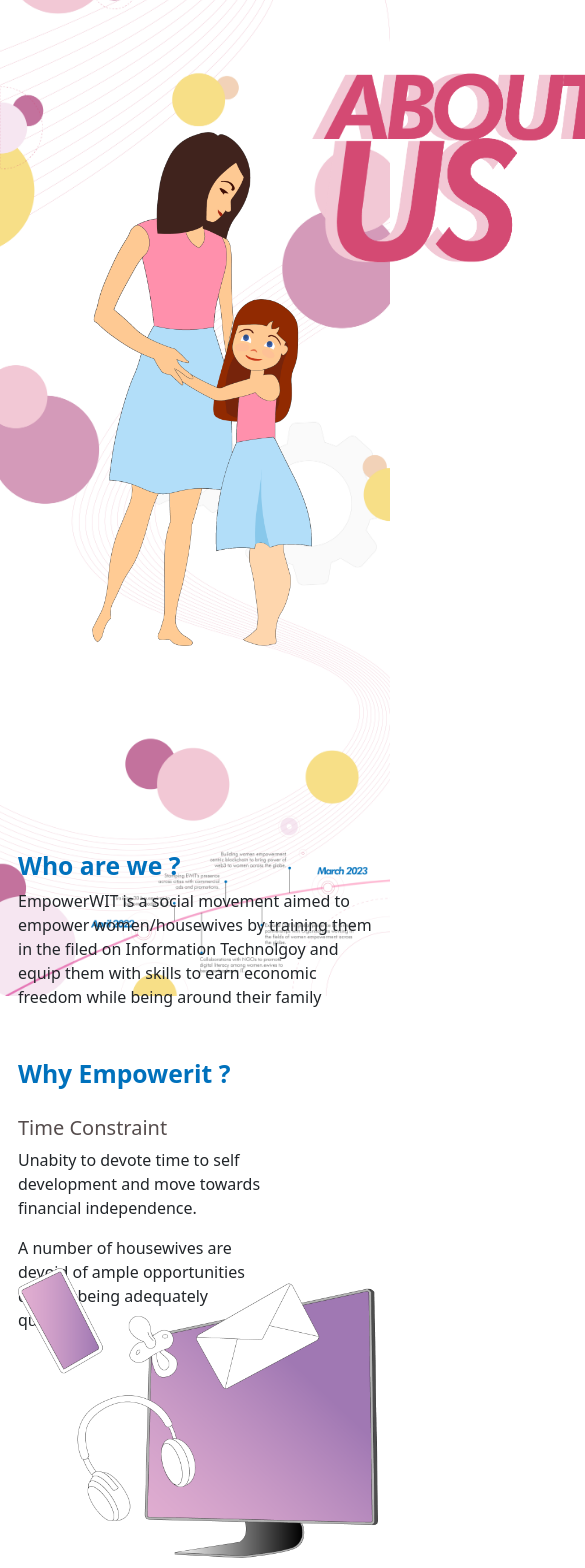
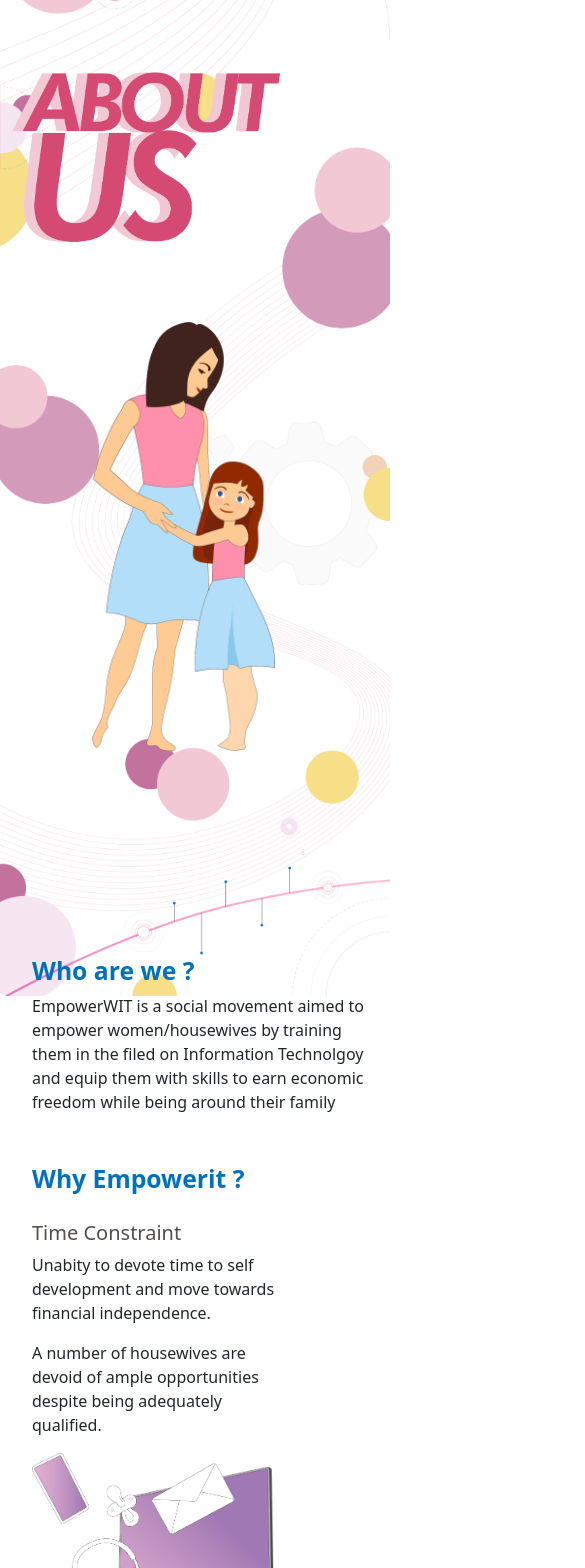
Before and after one commit to kesaviwebsolutions/empowerwit, a React (Create React App) app: page / in a window 390 px wide. Shown: the part 340-1908 px from the top of the page, 585 px wide, since content can reach past the window. Built offline with nearby package versions, Linux system fonts and the light colour scheme.

Commit message:
empowerwi-tupdate

```diff
--- a/src/App.css
+++ b/src/App.css
@@ -1,7 +1,7 @@
 /* NAVBAR*/
 
 .container-fluid {
-  max-width: 1280px;
+  max-width: 1120px;
   margin: 70px auto;
 }
 
@@ -18,7 +18,8 @@
   left: 0;
 }
 li.nav-item {
-  margin-left: 30px;
+  margin-left: 50px;
+  margin-right: -35px;
 }
 .btn-register {
   border: 1px solid;
@@ -82,18 +83,19 @@
 }
 img.wi {
   width: 60%;
-  margin-top: 140px;
+  margin-top: 180px;
+  margin-left: -200px;
 }
 img.di {
   width: 100%;
 }
 .about-imgs {
   display: flex;
-  justify-content: space-evenly;
+  justify-content: center;
   align-items: start;
 }
 .about-area {
-  margin-left: -17px;
+  margin-left: 0px;
   margin-top: 12.8rem;
   border-left: 3px solid;
   padding-left: 20px;
@@ -154,7 +156,7 @@
 .vision-area {
   border-left: 3px solid;
   padding-left: 20px;
-  margin-left: -17px;
+  margin-left: 0px;
   margin-top: 30px;
 }
 
@@ -197,7 +199,7 @@
 
 img.PI {
   width: 60%;
-  margin-top: 30px;
+  margin-top: 100px;
 }
 .partners {
   display: grid;
@@ -246,12 +248,55 @@
     margin-top: 140px;
     margin-left: 5rem;
   }
+  img.hero {
+    width: 100%;
+    height: 65vh;
+  }
 }
 
 @media screen and (max-width: 1024px) {
   .explore-buttons {
-    margin-left: 35px;
+    margin-left: 60px;
     margin-top: 10px;
+  }
+  img.hero {
+    width: 100%;
+    height: 63vh;
+  }
+  .container-fluid {
+    max-width: 970px;
+    margin: 70px auto;
+  }
+  img.heading-img {
+    width: 40%;
+    margin-left: 30px;
+    margin-top: 14px;
+    margin-right: auto;
+  }
+  .para-text {
+    text-align: center;
+    width: 55%;
+  }
+  .available-image {
+    margin-top: 140px;
+    margin-left: 0px;
+  }
+  .available-img {
+    margin-left: -20px;
+    margin-top: 50px;
+  }
+  img.idea-img {
+    width: 100%;
+    margin-left: 30px;
+  }
+  img.wi {
+    width: 50%;
+    margin-top: 140px;
+    margin-left: 5rem;
+  }
+  img.partner {
+    width: 100%;
+    margin-left: 70px;
   }
 }
 
@@ -278,6 +323,22 @@
   }
   .container-fluid {
     max-width: 780px;
+  }
+  .about-imgs {
+    display: grid;
+  }
+  img.about-img {
+    width: 100%;
+    margin-top: 100px;
+  }
+  img.wi {
+    width: 90%;
+    margin-top: 50px;
+    margin-left: 0rem;
+  }
+  .drawing-desktop {
+    display: grid;
+    margin-top: 100px;
   }
 }
 
@@ -320,6 +381,82 @@
     display: block;
     margin: auto 85px;
   }
+  .about-imgs {
+    display: grid;
+    justify-content: center;
+    align-items: start;
+  }
+  img.about-img {
+    width: 90%;
+    margin-top: 70px;
+  }
+  img.wi {
+    width: 50%;
+    margin-top: 40px;
+    margin-left: 5rem;
+  }
+  .about-area {
+    margin-left: 0px;
+    margin-top: 12.8rem;
+    border-left: 0px;
+    padding-left: 20px;
+  }
+  img.di {
+    width: 70%;
+    margin-top: 80px;
+  }
+  .drawing-desktop {
+    display: grid;
+    margin-top: 100px;
+  }
+  img.ddi {
+    width: 40%;
+    display: block;
+    margin: auto;
+  }
+  img.vi {
+    width: 40%;
+    display: grid;
+    margin-top: 90px;
+    margin-left: 100px;
+  }
+  img.ei2 {
+    width: 70%;
+    display: block;
+    margin-right: auto;
+    margin-top: 100px;
+    margin-left: auto;
+  }
+  img.ei {
+    width: 50%;
+    display: block;
+    margin-left: auto;
+    margin-right: auto;
+    margin-top: 70px;
+  }
+  .vision-area {
+    border-left: 0px solid;
+    padding-left: 20px;
+    margin-left: 0px;
+    margin-top: 30px;
+  }
+  img.idea-img {
+    width: 100%;
+    margin-left: 0px;
+  }
+  .available-img {
+    margin-left: 0px;
+    margin-top: 50px;
+  }
+  .available-content {
+    margin-top: 50px;
+    margin-left: 0px !important;
+    position: relative;
+  }
+  img.partner {
+    width: 100%;
+    margin-left: 40px;
+  }
 }
 
 @media screen and (max-width: 280px) {
--- a/src/components/Navbar.js
+++ b/src/components/Navbar.js
@@ -1,6 +1,6 @@
 import React from "react";
 import img from "./images/img10.png";
-import bg1 from "./images/background.png";
+import bg1 from "./images/background_wt.png";
 export default function Navbar() {
   return (
     <div>
@@ -46,6 +46,11 @@
                     Roadmap
                   </a>
                 </li>
+                <li className="nav-item">
+                  <a className="nav-link active" href="/courses">
+                    Courses
+                  </a>
+                </li>
               </ul>
 
               <div className="buttons d-flex">
--- a/src/components/pages/About.js
+++ b/src/components/pages/About.js
@@ -14,8 +14,8 @@
             <div className="row">
               <div className="col-md-4">
                 <div className="about-imgs">
+                  <img src={img11} alt="" className="about-img" />
                   <img src={img3} alt="" className="wi" />
-                  <img src={img11} alt="" className="about-img" />
                 </div>
               </div>
               <div className="col-md-8">
--- a/src/components/pages/Roadmap.js
+++ b/src/components/pages/Roadmap.js
@@ -1,20 +1,10 @@
 import React from "react";
-import img14 from "../images/img14.png";
-import img8 from "../images/img8.png";
+
 
 export default function Roadmap() {
   return (
     <div>
-      <section>
-        <div className="container">
-          <div className="roadmap-area">
-            <img src={img14} alt="" className="road-mg" />
-          </div>
-          <div className="empower-img">
-            <img src={img8} alt="" className="rmi" />
-          </div>
-        </div>
-      </section>
+
     </div>
   );
 }
```
